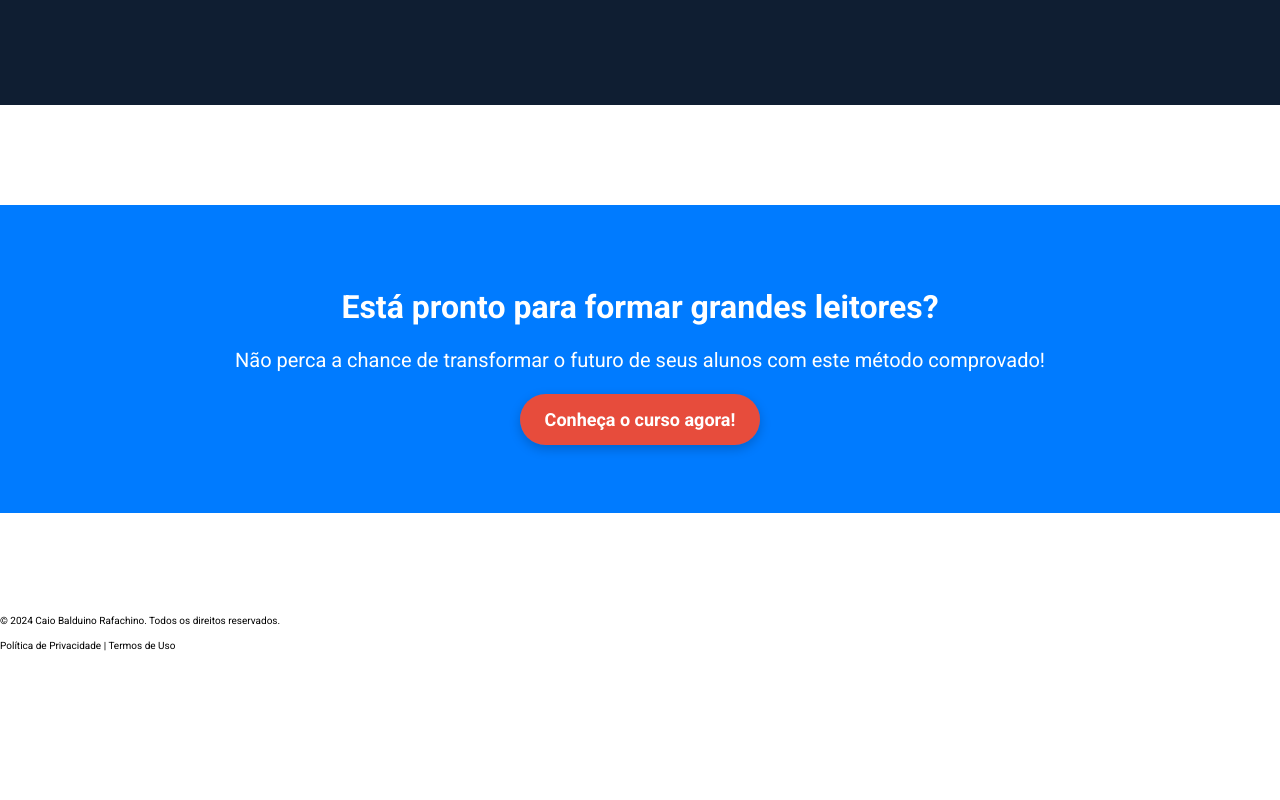
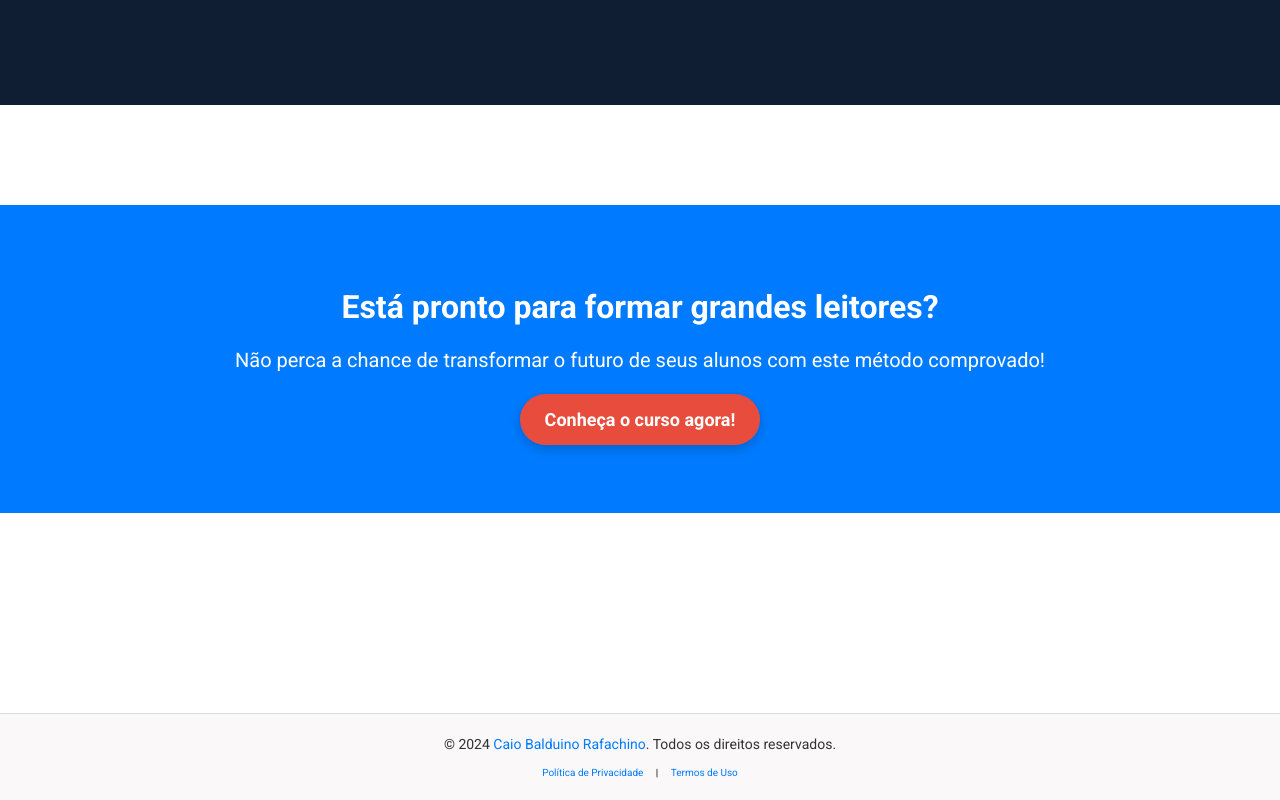
Before and after one commit to Caiobaldudev/grandesleitores, a plain HTML site: page index.html in a window 1280 px wide. Shown: the part 6216-7016 px from the top of the page. Before the commit the page ends 6869 px from the top, so only its background shows below. Drawn offline with Linux system fonts and the light colour scheme.

Commit message:
🎨 style(privacy-terms): improve styles for privacy and terms pages

```diff
--- /dev/null
+++ b/css/footer.css
@@ -0,0 +1,42 @@
+footer {
+  background-color: #faf8f8;
+  margin-top: 20rem;
+  padding: 20px 0;
+  text-align: center;
+  bottom: 0;
+  width: 100%;
+  border-top: 1px solid #ddd;
+}
+
+.footer-content {
+  max-width: 1200px;
+  margin: 0 auto;
+}
+
+.footer-content a {
+  color: #007bff;
+}
+
+.footer-content a:hover {
+  text-decoration: underline;
+}
+
+footer p {
+  margin: 0;
+  font-size: 14px;
+  color: #333;
+}
+
+.footer-links {
+  margin-top: 10px;
+}
+
+.footer-links a {
+  color: #007bff;
+  text-decoration: none;
+  margin: 0 10px;
+}
+
+.footer-links a:hover {
+  text-decoration: underline;
+}
--- a/css/style.css
+++ b/css/style.css
@@ -9,3 +9,4 @@
 @import './wai.css';
 @import './rxw.css';
 @import './final.css';
+@import './footer.css';
```
